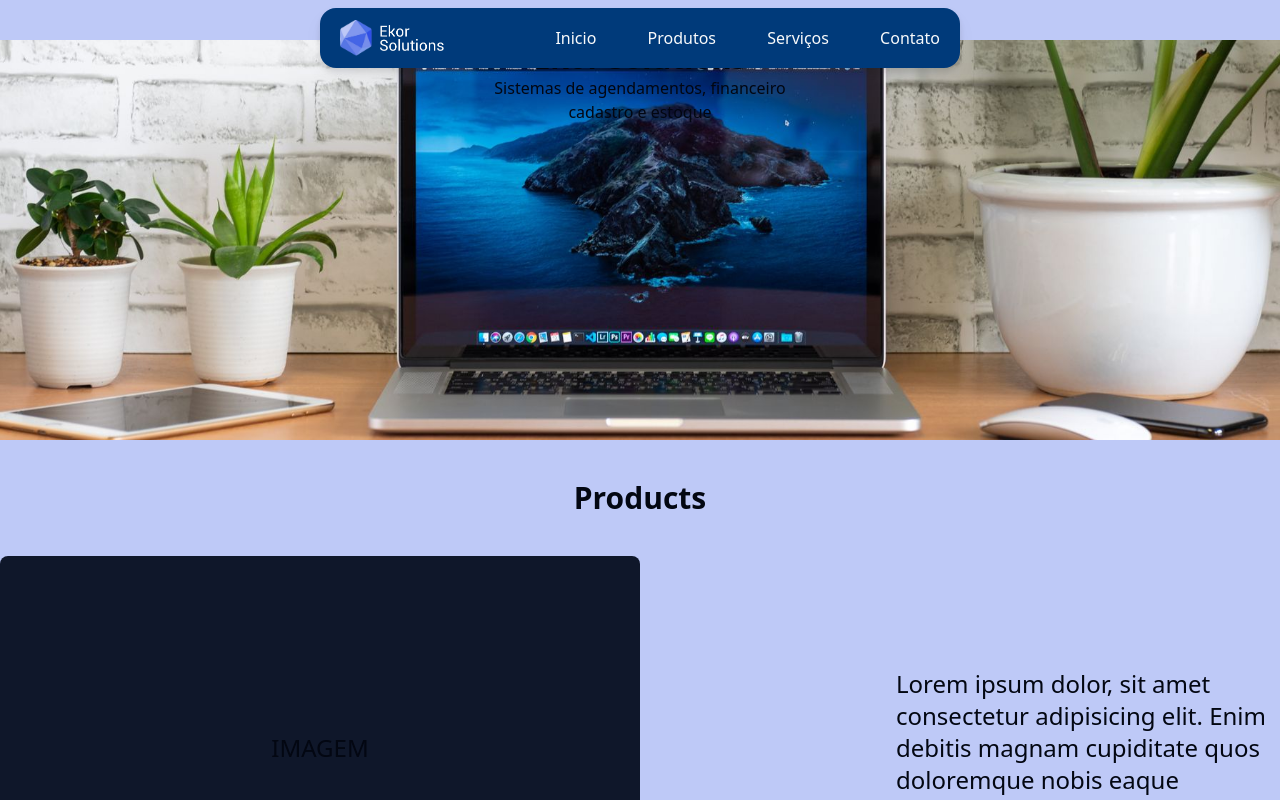
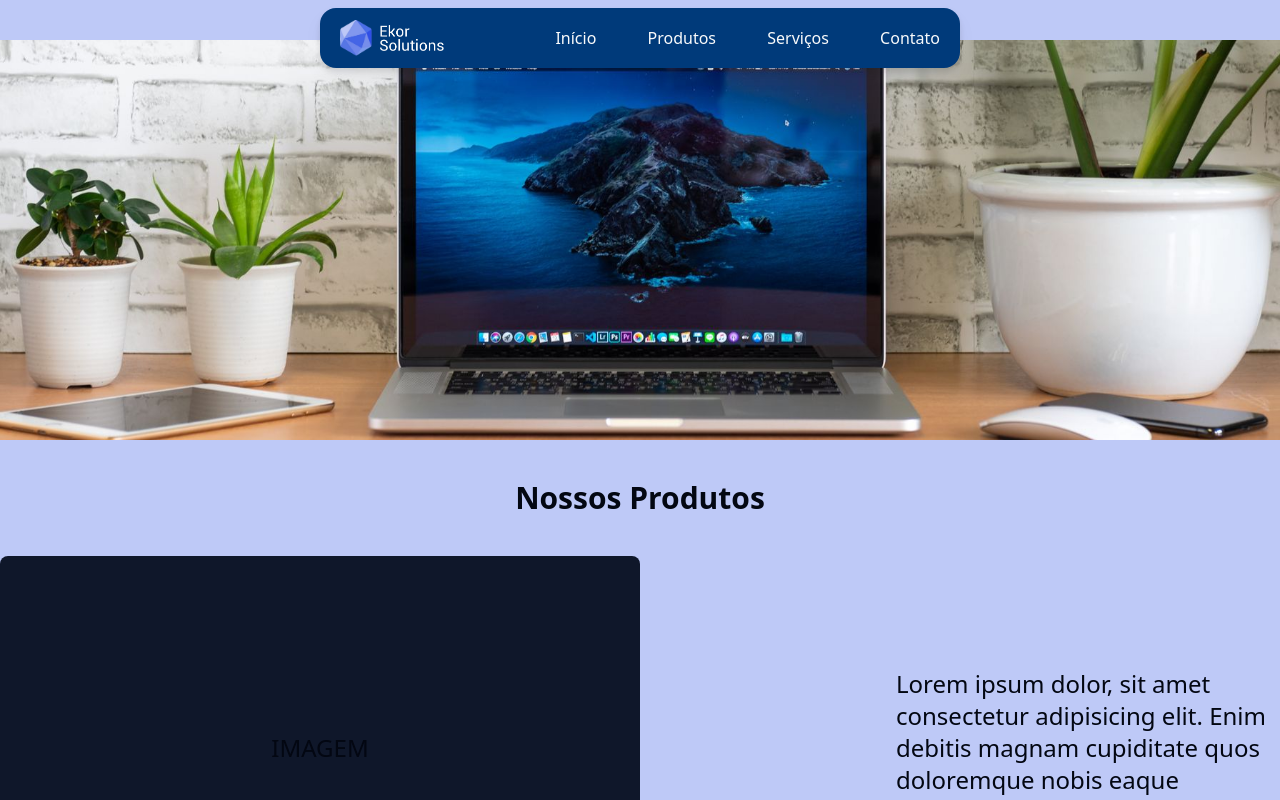
Before and after one commit to Benfic4rthur/ekorsolutions, a React (Vite) app: page / in a window 1280 px wide. Shown: the top 800 px of the page. Built offline with nearby package versions, Linux system fonts and the light colour scheme.

Commit message:
feat: ajustada altura do footer, removido texto do introduction e products.

```diff
--- a/src/components/Footer.jsx
+++ b/src/components/Footer.jsx
@@ -1,7 +1,7 @@
 export default function Footer() {
   return (
     <>
-      <div className='bg-[#003A7A] h-20 w-full'></div>
+      <div className='bg-[#003A7A] h-24 w-full'></div>
     </>
   );
 }
--- a/src/components/Introduction.jsx
+++ b/src/components/Introduction.jsx
@@ -12,11 +12,6 @@ export default function Section() {
   return (
     <>
       <div className='font-normal text-base text-center mt-10 mb-10' style={divStyle}>
-        <h1 className='text-3xl font-bold'>Ekor solutions</h1>
-        <p>
-          Sistemas de agendamentos, financeiro <br />
-          cadastro e estoque
-        </p>
       </div>
     </>
   );
--- a/src/components/Navbar.jsx
+++ b/src/components/Navbar.jsx
@@ -18,7 +18,7 @@ export default function Navbar() {
           </div>
           <nav>
             <ul className='list-none flex gap-[min(4rem_,_4vw)]'>
-              <li className='cursor-pointer hover:translate-y-1 duration-300'>Inicio</li>
+              <li className='cursor-pointer hover:translate-y-1 duration-300'>Início</li>
               <li className='cursor-pointer hover:translate-y-1 duration-300'>Produtos</li>
               <li className='cursor-pointer hover:translate-y-1 duration-300'>Serviços</li>
               <li className='cursor-pointer hover:translate-y-1 duration-300'>Contato</li>
--- a/src/components/Products.jsx
+++ b/src/components/Products.jsx
@@ -1,11 +1,11 @@
-import Card1 from "./Card1";
-import Card2 from "./Card2";
+import Card1 from './Card1';
+import Card2 from './Card2';
 
 export default function Products() {
   return (
     <>
       <div>
-        <h1 className="text-3xl text-center font-bold">Products</h1>
+        <h1 className='text-3xl text-center font-bold'>Nossos Produtos</h1>
         <Card1 />
         <Card2 />
       </div>
```
